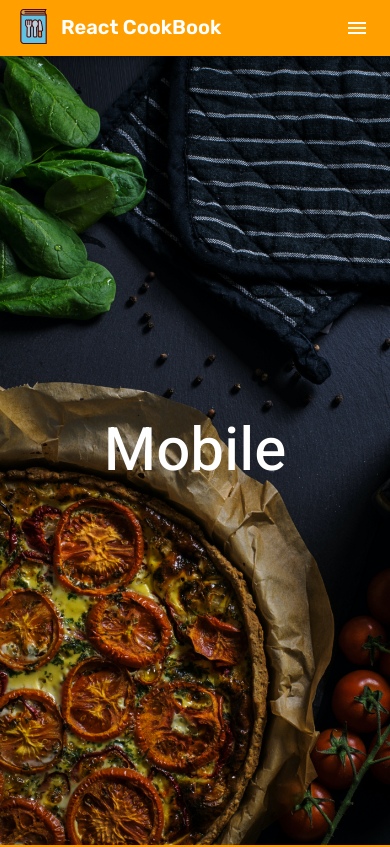
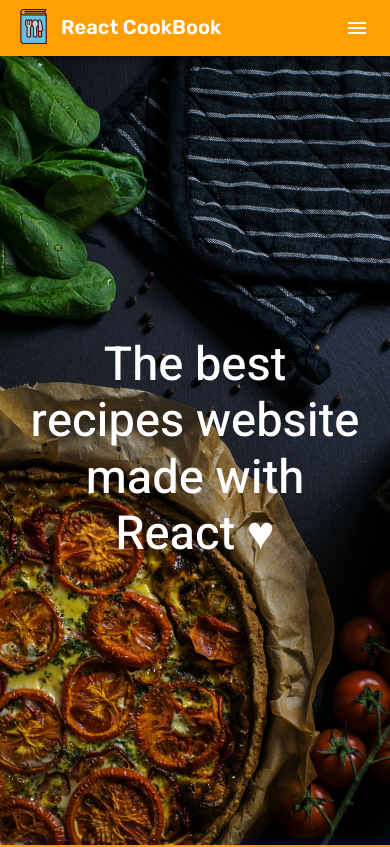
Before and after one commit to LOG1CRS/React-CookBook, a React (Create React App) app: page / in a window 390 px wide. Shown: the top 847 px of the page. Built offline with nearby package versions, Linux system fonts and the light colour scheme; no server answers.

Commit message:
landing folder changed for main folder and on the hero main, a title was added

```diff
--- a/src/components/landing/Hero.jsx
+++ /dev/null
@@ -1,55 +0,0 @@
-import React from 'react';
-import { Hidden, Grid, Typography, makeStyles } from '@material-ui/core';
-
-import mobileImg from '../../assets/static/hero-mobile.jpg';
-import desktopImg from '../../assets/static/hero-desktop.jpg';
-
-const useStyle = makeStyles((theme) => ({
-  hero: {
-    width: '100%',
-    height: `calc(100vh - 63px)`,
-    backgroundPosition: 'center',
-    backgroundImage: `url(${desktopImg})`,
-    backgroundSize: 'cover',
-    [theme.breakpoints.only('xs')]: {
-      height: 'calc(100vh - 55px)',
-    },
-    [theme.breakpoints.down('md')]: {
-      backgroundImage: `url(${mobileImg})`,
-    },
-  },
-}));
-
-const Hero = () => {
-  const classes = useStyle();
-  return (
-    <>
-      <Hidden mdDown>
-        <Grid
-          container
-          className={classes.hero}
-          alignContent="center"
-          justify="center"
-        >
-          <Typography variant="h2" color="secondary">
-            Desktop
-          </Typography>
-        </Grid>
-      </Hidden>
-      <Hidden lgUp>
-        <Grid
-          container
-          className={classes.hero}
-          alignContent="center"
-          justify="center"
-        >
-          <Typography variant="h2" color="secondary">
-            Mobile
-          </Typography>
-        </Grid>
-      </Hidden>
-    </>
-  );
-};
-
-export default Hero;
--- /dev/null
+++ b/src/components/main/Hero.jsx
@@ -0,0 +1,93 @@
+import React from 'react';
+import {
+  Grid,
+  Typography,
+  makeStyles,
+  Container,
+  Hidden,
+} from '@material-ui/core';
+
+import mobileImg from '../../assets/static/hero-mobile.jpg';
+import desktopImg from '../../assets/static/hero-desktop.jpg';
+
+const useStyle = makeStyles((theme) => ({
+  hero: {
+    width: '100%',
+    height: `calc(100vh - 63px)`,
+    backgroundPosition: 'center',
+    backgroundImage: `url(${desktopImg})`,
+    backgroundSize: 'cover',
+    [theme.breakpoints.only('xs')]: {
+      height: 'calc(100vh - 55px)',
+    },
+    [theme.breakpoints.down('md')]: {
+      backgroundImage: `url(${mobileImg})`,
+    },
+  },
+  heroTitle: {
+    [theme.breakpoints.only('xl')]: {
+      fontSize: 85,
+    },
+    [theme.breakpoints.only('lg')]: {
+      fontSize: 55,
+    },
+    [theme.breakpoints.only('md')]: {
+      fontSize: 85,
+    },
+    [theme.breakpoints.only('sm')]: {
+      fontSize: 65,
+    },
+    [theme.breakpoints.only('xs')]: {
+      fontSize: 47,
+    },
+  },
+}));
+
+const Hero = () => {
+  const classes = useStyle();
+  return (
+    <>
+      <Grid
+        container
+        className={classes.hero}
+        alignContent="center"
+        justify="center"
+      >
+        <Container>
+          <Hidden mdDown>
+            <Typography
+              variant="h2"
+              color="secondary"
+              align="center"
+              className={classes.heroTitle}
+            >
+              The best recipes website <br /> made with React ♥
+            </Typography>
+          </Hidden>
+          <Hidden lgUp xsDown>
+            <Typography
+              variant="h2"
+              color="secondary"
+              align="center"
+              className={classes.heroTitle}
+            >
+              The best recipes <br /> website made with <br /> React ♥
+            </Typography>
+          </Hidden>
+          <Hidden smUp>
+            <Typography
+              variant="h2"
+              color="secondary"
+              align="center"
+              className={classes.heroTitle}
+            >
+              The best <br /> recipes website <br /> made with <br /> React ♥
+            </Typography>
+          </Hidden>
+        </Container>
+      </Grid>
+    </>
+  );
+};
+
+export default Hero;
--- a/src/routes/App.jsx
+++ b/src/routes/App.jsx
@@ -6,7 +6,7 @@ import theme from '../assets/style/themeConfig';
 import Layout from '../components/layout/Layout';
 import { home, search, categories } from './routes.json';
 
-import LandingPage from '../views/LandingPage';
+import Main from '../views/Main';
 import SearchPage from '../views/SearchPage';
 import CategoriesPage from '../views/CategoriesPage';
 
@@ -16,7 +16,7 @@ const App = () => {
       <ThemeProvider theme={theme}>
         <Layout>
           <Switch>
-            <Route exact path={home} component={LandingPage} />
+            <Route exact path={home} component={Main} />
             <Route exact path={search} component={SearchPage} />
             <Route exact path={categories} component={CategoriesPage} />
           </Switch>
--- a/src/views/LandingPage.jsx
+++ b/src/views/Main.jsx
@@ -1,6 +1,6 @@
 import React from 'react';
 import { api_id, api_key } from '../api-keys.json';
-import Hero from '../components/landing/Hero';
+import Hero from '../components/main/Hero';
 
 const LandingPage = () => {
   const exampleReq = `https://api.edamam.com/search?q=chicken&app_id=${api_id}&app_key=${api_key}`;
```
